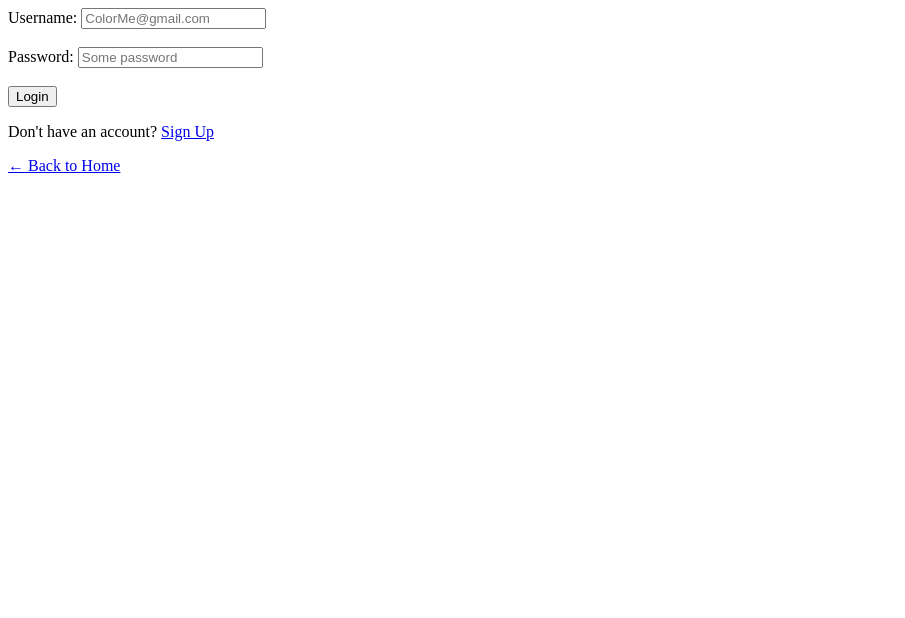
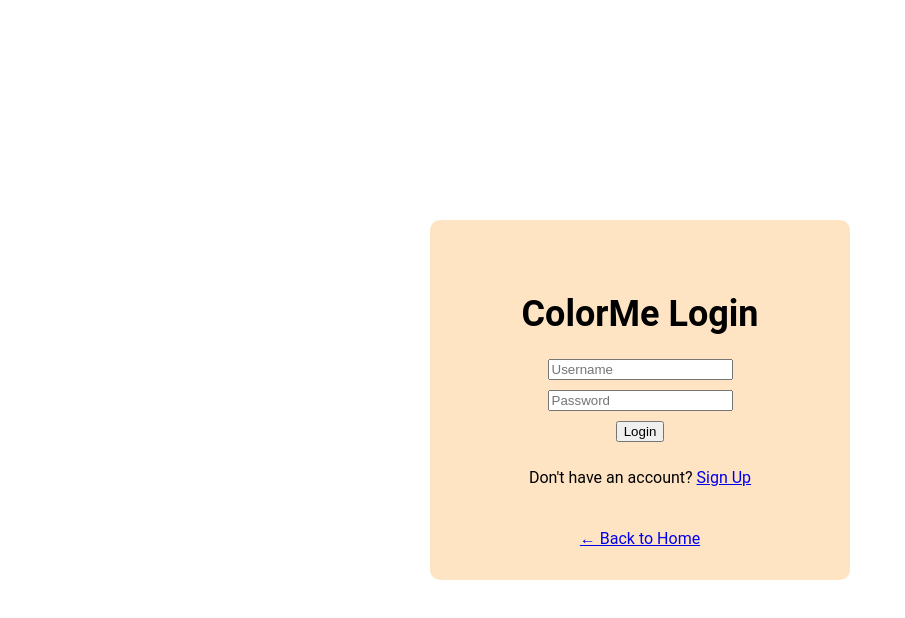
Before and after one commit to arshkad/CPSC491, a plain HTML site: page Login page.html in a window 1280 px wide. Shown: the whole page, without its empty margins (0-905 px from the left). Drawn offline with Linux system fonts and the light colour scheme.

Commit message:
Styled login page

```diff
--- a/Login page.html
+++ b/Login page.html
@@ -3,28 +3,30 @@
     <head>
         <meta charset="UTF-8">
         <meta name="viewport" content="width=device-width, initial-scale=1.0">
+        <link rel="stylesheet" href="style.css">
         <!--3.-->
-        <title>ColorMe login</title>
     </head>
-    <body>
+    <body class="center-login">
+        <div class="wrapper">
+            <br>
+            <h1>ColorMe Login</h1>
         <form>
-            <div>
-                <label for="fname">Username: </label>
-                <input type="text" id="fname" name="fname" placeholder="ColorMe@gmail.com">
+            <div class="sec-pg-login-container">
+                <div class="username-style">
+                    <input type="text" id="fname" name="fname" placeholder="Username">
+                </div>
+                <!--<input type="text" id="fname" name="fname" placeholder="Username">
+                -->
+                <div class="password-style">
+                    <input type="text" id="lname" name="lname" placeholder="Password">
+                </div>
+                <!--<input type="text" id="lname" name="lname" placeholder="Password">
+                -->
+                <button type="submit">Login</button>
+                 <p>Don't have an account? <a href="signup.html">Sign Up</a></p>
+                 <p><a href="index.html">← Back to Home</a></p>
             </div>
-            <br>
-            <div>
-                <label for="lname">Password: </label>
-                <input type="text" id="lname" name="lname" placeholder="Some password">
-            </div>
-            <br>
-            <div>
-                <button type="submit">Login</button>
-            </div>
-        </form>
-
-        <p>Don't have an account? <a href="signup.html">Sign Up</a></p>
-
-        <p><a href="index.html">← Back to Home</a></p>
+            </form>
+        </div>
     </body>
 </html>
--- a/style.css
+++ b/style.css
@@ -45,11 +45,27 @@ body {
 
 /* Login button */
 /*      2.      */
+body.center-login {
+  display: flex;
+  justify-content: center;
+  align-items: center;
+  min-height: 100vh;
+}
+
+
 .login-button-container {
   margin: 20px 0;
   display: flex;
   flex-direction: column;
   align-items: center;
+  gap: 10px;
+}
+
+.sec-pg-login-container {
+  display: flex;
+  flex-direction: column;
+  align-items: center;
+  min-height: 5vh;
   gap: 10px;
 }
 
@@ -62,6 +78,24 @@ body {
   border-radius: 8px;
   transition: background-color 0.3s;
 }
+
+.wrapper {
+  margin: 0;
+  padding: 0;
+  box-sizing: border-box;
+  height: 45vh;
+  width: 420px;
+  background-color: bisque;
+  color:black;
+  border-radius: 10px;
+  padding: 30px 40px
+}
+
+.wrapper h1 {
+  font-size: 36px;
+  text-align: center;
+}
+
 
 /* Sign Up button */
 /*      2.      */
```
